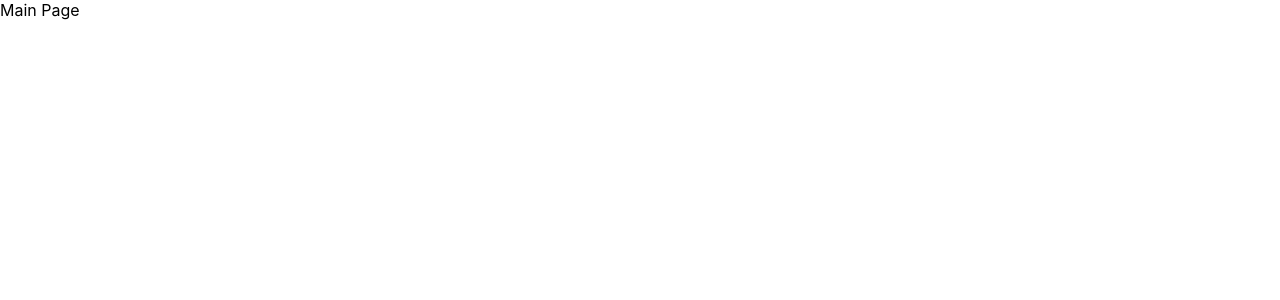
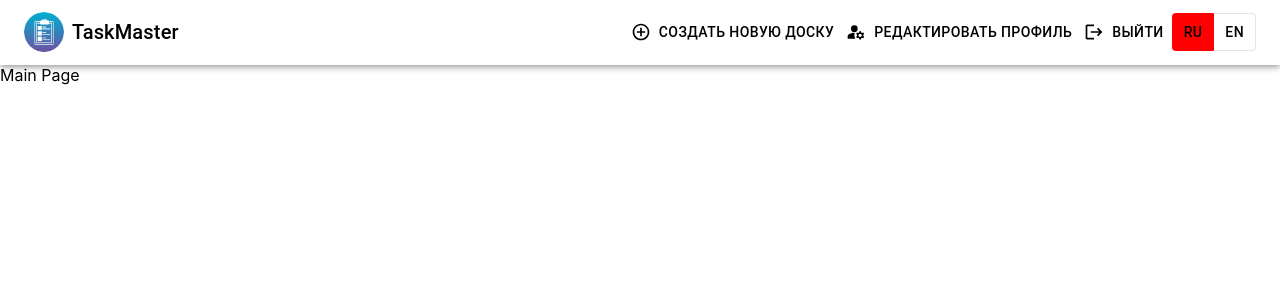
Before and after one commit to AnnAbrajeeva/project-management-app, a React (Create React App) app in the folder project-management-app/: page / in a window 1280 px wide. Shown: the top 300 px of the page. Built offline with nearby package versions, Linux system fonts and the light colour scheme.

Commit message:
feat: add header

```diff
--- a/project-management-app/package.json
+++ b/project-management-app/package.json
@@ -5,6 +5,7 @@
   "dependencies": {
     "@emotion/react": "^11.10.5",
     "@emotion/styled": "^11.10.5",
+    "@mui/icons-material": "^5.10.9",
     "@mui/material": "^5.10.13",
     "@reduxjs/toolkit": "^1.9.0",
     "@testing-library/jest-dom": "^5.16.5",
--- a/project-management-app/src/App.tsx
+++ b/project-management-app/src/App.tsx
@@ -1,13 +1,17 @@
 import React from 'react';
 import { Routes, Route } from 'react-router-dom';
 import MainPage from './pages/MainPage';
+import Header from './components/Header';
 import './App.css';
 
 function App() {
   return (
-    <Routes>
-      <Route path="/" element={<MainPage />} />
-    </Routes>
+    <>
+      {window.location.pathname !== '/welcome' && <Header />}
+      <Routes>
+        <Route path="/" element={<MainPage />} />
+      </Routes>
+    </>
   );
 }
 
--- /dev/null
+++ b/project-management-app/src/components/Header/DrawerMenu.tsx
@@ -0,0 +1,30 @@
+import { List, ListItem, ListItemButton, ListItemText } from '@mui/material';
+import React from 'react';
+import { Link } from 'react-router-dom';
+import style from './Header.module.scss';
+
+function DrawerMenu() {
+  return (
+    <List>
+      <Link to="/" className={style.links}>
+        <ListItem disablePadding>
+          <ListItemButton sx={{ textAlign: 'center' }}>
+            <ListItemText primary={'Создать новую доску'} />
+          </ListItemButton>
+        </ListItem>
+        <ListItem disablePadding>
+          <ListItemButton sx={{ textAlign: 'center' }}>
+            <ListItemText primary={'Редактировать профиль'} />
+          </ListItemButton>
+        </ListItem>
+        <ListItem disablePadding>
+          <ListItemButton sx={{ textAlign: 'center' }}>
+            <ListItemText primary={'Выйти'} />
+          </ListItemButton>
+        </ListItem>
+      </Link>
+    </List>
+  );
+}
+
+export default DrawerMenu;
--- /dev/null
+++ b/project-management-app/src/components/Header/Header.module.scss
@@ -0,0 +1,25 @@
+.logo {
+  margin-right: auto;
+  text-decoration: none;
+  display: flex;
+  align-items: center;
+  color: inherit;
+
+  @media (max-width: 600px) {
+    display: none;
+  }
+}
+
+.logoDraw {
+  text-decoration: none;
+  display: flex;
+  align-items: center;
+  color: inherit;
+  justify-content: center;
+  padding: 10px 0;
+}
+
+.links {
+  text-decoration: none;
+  color: inherit;
+}
--- /dev/null
+++ b/project-management-app/src/components/Header/NavLinks.tsx
@@ -0,0 +1,78 @@
+import React from 'react';
+import { Box, Button, ToggleButtonGroup, Tooltip, useMediaQuery } from '@mui/material';
+import MuiToggleButton from '@mui/material/ToggleButton';
+import LogoutIcon from '@mui/icons-material/Logout';
+import ManageAccountsIcon from '@mui/icons-material/ManageAccounts';
+import AddCircleOutlineIcon from '@mui/icons-material/AddCircleOutline';
+import { styled, createTheme, ThemeProvider } from '@mui/material/styles';
+
+const ToggleButton = styled(MuiToggleButton, {
+  shouldForwardProp: (prop) => prop !== 'selectedColor',
+})(() => ({
+  '&.Mui-selected, &.Mui-selected:hover': {
+    color: 'inherit',
+    backgroundColor: 'red',
+    borderColor: 'transparent',
+  },
+  '&, &.Mui:hover': {
+    color: 'inherit',
+    border: '1px solid rgb(220 220 220 / 75%);',
+    lineHeight: 1,
+  },
+}));
+
+const theme = createTheme({
+  palette: {
+    text: {
+      primary: '#00ff00',
+    },
+  },
+});
+
+function NavLinks() {
+  const [lang, setLang] = React.useState<string | null>('RU');
+  const matches = useMediaQuery('(min-width:921px)');
+
+  const handleAlignment = (event: React.MouseEvent<HTMLElement>, newAlignment: string | null) => {
+    setLang(newAlignment);
+  };
+
+  return (
+    <ThemeProvider theme={theme}>
+      <Box sx={{ display: 'flex', alignItems: 'center', marginLeft: 'auto' }}>
+        <Box sx={{ display: { xs: 'none', sm: 'block' } }}>
+          <Tooltip title="Создать новую доску">
+            <Button sx={{ color: 'inherit' }} startIcon={<AddCircleOutlineIcon />}>
+              {matches && <p>Создать новую доску</p>}
+            </Button>
+          </Tooltip>
+          <Tooltip title="Редактировать профиль">
+            <Button sx={{ color: 'inherit' }} startIcon={<ManageAccountsIcon />}>
+              {matches && <p>Редактировать профиль</p>}
+            </Button>
+          </Tooltip>
+          <Tooltip title="Выйти">
+            <Button sx={{ color: 'inherit' }} startIcon={<LogoutIcon />}>
+              {matches && <p>Выйти</p>}
+            </Button>
+          </Tooltip>
+        </Box>
+        <ToggleButtonGroup
+          value={lang}
+          exclusive
+          onChange={handleAlignment}
+          aria-label="change lang"
+        >
+          <ToggleButton value="RU" aria-label="RU">
+            RU
+          </ToggleButton>
+          <ToggleButton value="EN" aria-label="EN">
+            EN
+          </ToggleButton>
+        </ToggleButtonGroup>
+      </Box>
+    </ThemeProvider>
+  );
+}
+
+export default NavLinks;
--- /dev/null
+++ b/project-management-app/src/components/Header/index.tsx
@@ -0,0 +1,96 @@
+import * as React from 'react';
+import AppBar from '@mui/material/AppBar';
+import Toolbar from '@mui/material/Toolbar';
+import Typography from '@mui/material/Typography';
+import IconButton from '@mui/material/IconButton';
+import useScrollTrigger from '@mui/material/useScrollTrigger';
+import MenuIcon from '@mui/icons-material/Menu';
+import Avatar from '@mui/material/Avatar';
+import Logo from '../../assets/img/clipboard.png';
+import { Link } from 'react-router-dom';
+import style from './Header.module.scss';
+import { Box, Divider, Drawer } from '@mui/material';
+import NavLinks from './NavLinks';
+import DrawerMenu from './DrawerMenu';
+
+function Header() {
+  const scrollTrigger = useScrollTrigger({
+    disableHysteresis: true,
+    threshold: 0,
+    target: window,
+  });
+
+  const styleHeader = {
+    background: scrollTrigger ? '#2E3B55' : '#fff',
+    transition: 'all 0.3s ease',
+    color: scrollTrigger ? '#fff' : '#000',
+  };
+
+  const [mobileOpen, setMobileOpen] = React.useState(false);
+
+  const container = window !== undefined ? () => window.document.body : undefined;
+  const drawerWidth = 240;
+
+  const handleDrawerToggle = () => {
+    setMobileOpen(!mobileOpen);
+  };
+
+  const drawer = (
+    <Box onClick={handleDrawerToggle} sx={{ textAlign: 'center' }}>
+      <Link className={style.logoDraw} to="/">
+        <Avatar sx={{ mr: 1, cursor: 'pointer' }} alt="Logo" src={Logo} />
+
+        <Typography variant="h6" component="div">
+          TaskMaster
+        </Typography>
+      </Link>
+      <Divider />
+      <DrawerMenu />
+    </Box>
+  );
+
+  return (
+    <>
+      <AppBar position="sticky" style={styleHeader} component="nav">
+        <Toolbar>
+          <IconButton
+            color="inherit"
+            aria-label="open drawer"
+            edge="start"
+            onClick={handleDrawerToggle}
+            sx={{ mr: 2, display: { sm: 'none' } }}
+          >
+            <MenuIcon />
+          </IconButton>
+          <Link className={style.logo} to="/">
+            <Avatar sx={{ mr: 1, cursor: 'pointer' }} alt="Logo" src={Logo} />
+
+            <Typography variant="h6" component="div">
+              TaskMaster
+            </Typography>
+          </Link>
+          <NavLinks />
+        </Toolbar>
+      </AppBar>
+      <Box component="nav">
+        <Drawer
+          container={container}
+          variant="temporary"
+          open={mobileOpen}
+          onClose={handleDrawerToggle}
+          ModalProps={{
+            keepMounted: true, // Better open performance on mobile.
+          }}
+          sx={{
+            display: { xs: 'block', sm: 'none' },
+            '& .MuiDrawer-paper': { boxSizing: 'border-box', width: drawerWidth },
+          }}
+        >
+          {drawer}
+        </Drawer>
+      </Box>
+    </>
+  );
+}
+
+export default Header;
--- /dev/null
+++ b/project-management-app/src/components/Header/styles.ts
@@ -0,0 +1,10 @@
+import makeStyles from '@mui/material/styles/makeStyles';
+
+export const useStyles = makeStyles({
+  logo: {
+    '&:hover': {
+      color: '#00EE00',
+      fontWeight: 'bold',
+    },
+  },
+});
--- a/project-management-app/src/pages/MainPage/index.tsx
+++ b/project-management-app/src/pages/MainPage/index.tsx
@@ -1,7 +1,7 @@
 import React from 'react';
 
 function MainPage() {
-  return <div>Main Page</div>;
+  return <div style={{ height: '200vh' }}>Main Page</div>;
 }
 
 export default MainPage;
```
Also changed, not shown: project-management-app/src/assets/img/clipboard.png (added), 1 other file (tests, documents, lock files or other folders).
